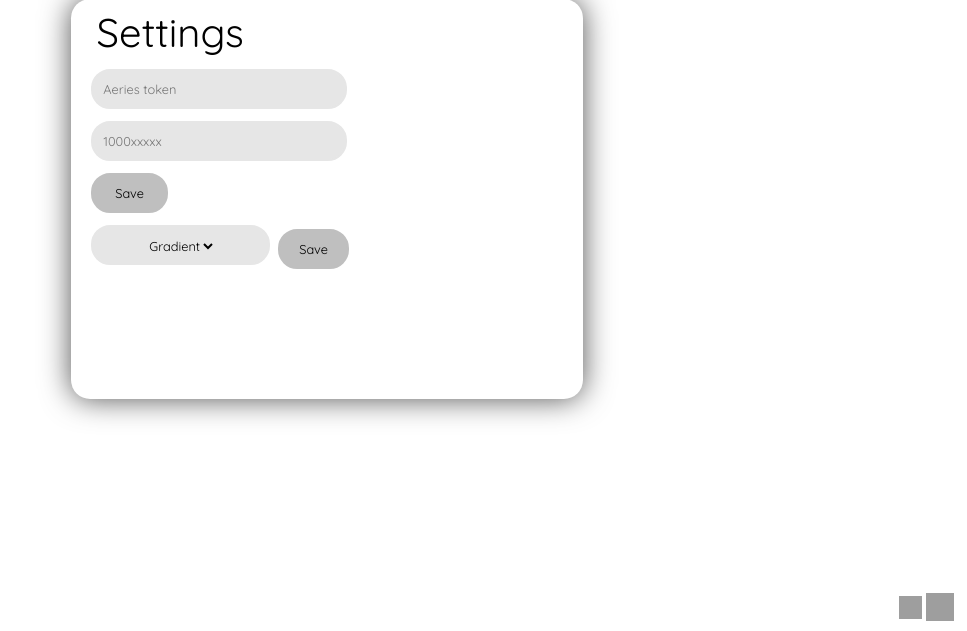
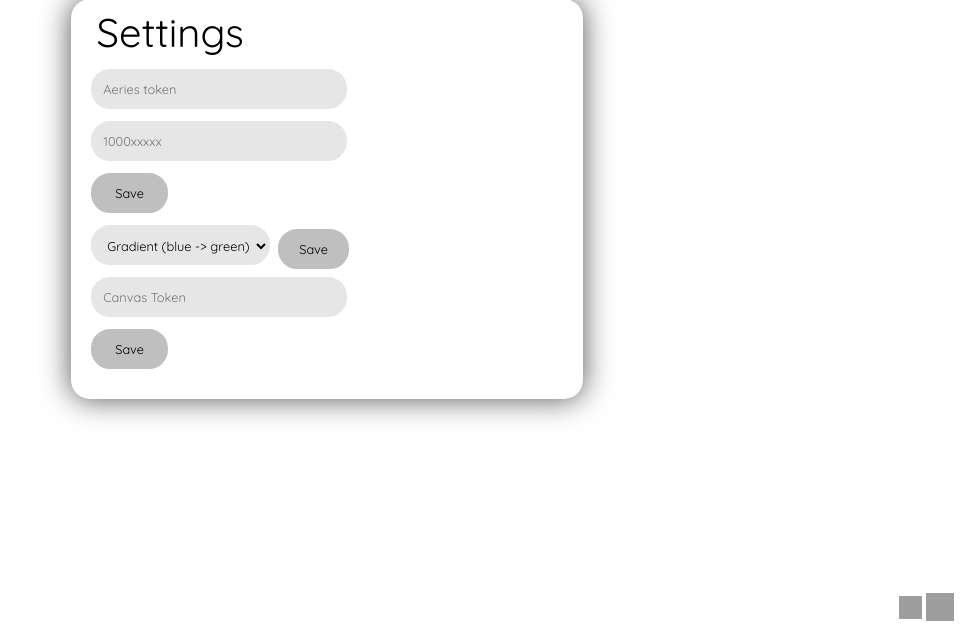
Before and after one commit to wa1ker38552/Schedule-Tracker, a Flask app: page /settings in a window 1280 px wide. Shown: the part 169-800 px from the top of the page, without its empty margins (313-1280 px from the left). Run offline with Flask 2, Linux system fonts and the light colour scheme; grey boxes are pictures that could not be loaded.

Commit message:
include settings for canvas tokens

```diff
--- a/templates/settings.html
+++ b/templates/settings.html
@@ -35,10 +35,16 @@
             <option class="option" value="dark" selected="selected"> Dark </option>
             <option class="option" value="blue" selected="selected"> Blue </option>
             <option class="option" value="green" selected="selected"> Green </option>
-            <option class="option" value="gradient" selected="selected"> Gradient </option>
+            <option class="option" value="gradient1" selected="selected"> Gradient (blue -> purple) </option>
+            <option class="option" value="gradient2" selected="selected"> Gradient (blue -> green) </option>
           </select>
-        <input class="dropdown-save" type="submit" value="Save">
-      </form>
+          <input class="dropdown-save" type="submit" value="Save">
+        </form>
+
+        <form action="/setcanvascookie" method="POST">
+          <input class="form-input canvas" type="text" name="canvas" placeholder="Canvas Token" autocomplete="off"/>
+          <input class="button save-token" type="submit" value="Save"/>
+        </form>
       </div>
       </div>
     </center>
```
